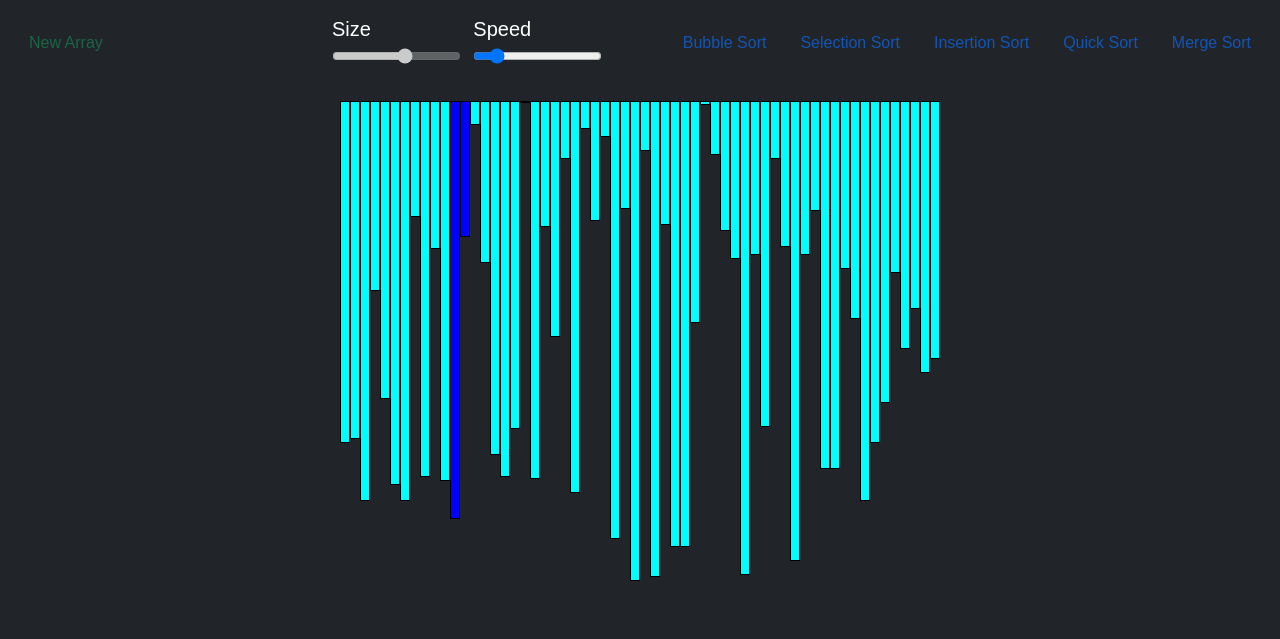
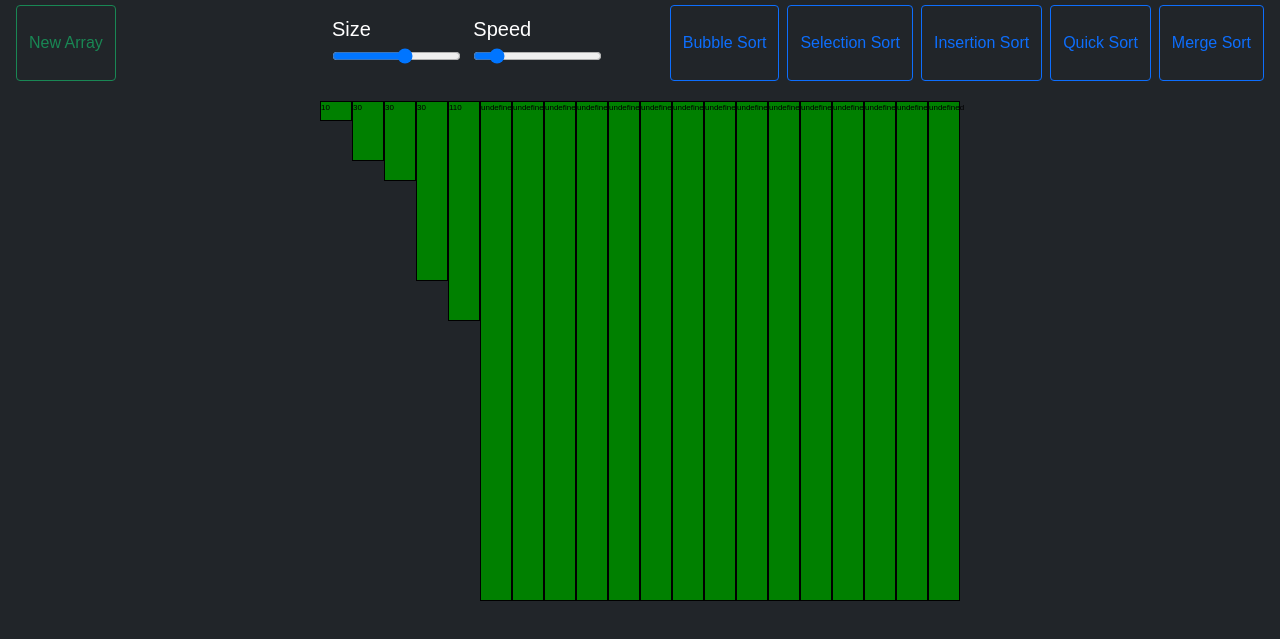
Before and after one commit to arvinder004/Algorithm-Visualizer, a plain HTML site: page index.html in a window 1280 px wide. Both pictures are taken after a click on the button "Bubble Sort". Shown: the part 67-706 px from the top of the page. Drawn offline with nearby package versions, Linux system fonts and the light colour scheme.

Commit message:
minor testing

```diff
--- a/index.html
+++ b/index.html
@@ -35,7 +35,11 @@
 </header>
 <body class="p-3 mb-2 bg-dark text-white">
 
-    <div id="bars" class="flex-container"></div>
+    <div id="bars" class="flex-container">
+        <span id="num">
+
+        </span>
+    </div>
 
     <script src="https://cdn.jsdelivr.net/npm/bootstrap@5.0.0-beta2/dist/js/bootstrap.bundle.min.js" integrity="sha384-b5kHyXgcpbZJO/tY9Ul7kGkf1S0CWuKcCD38l8YkeH8z8QjE0GmW1gYU5S9FOnJ0" crossorigin="anonymous"></script>
     <script src="js_files/sorting.js"></script>
--- a/js_files/sorting.js
+++ b/js_files/sorting.js
@@ -5,6 +5,10 @@ function swap(el1, el2) {
     let temp = el1.style.height;
     el1.style.height = el2.style.height;
     el2.style.height = temp;
+
+    let temp1 = el1.innerHTML;
+    el1.innerHTML = el2.innerHTML;
+    el2.sinnerHTML = temp1;
 
 }
 
@@ -81,16 +85,16 @@ let array = [];
 createNewArray();
 
 // To create new array input size of array
-function createNewArray(noOfBars = 60) {
+function createNewArray(noOfBars = 20) {
     // calling helper function to delete old bars from dom
     deleteChild();
 
     // creating an array of random numbers
-    array = [];
-    for (let i = 0; i < noOfBars; i++) {
-        array.push(Math.floor(Math.random() * 250) + 1);
-    }
-    console.log(array);
+    array = [10,40,90,30,110];
+    // for (let i = 0; i < noOfBars; i++) {
+    //     array.push(Math.floor(Math.random() * 250) + 1);
+    // }
+    // console.log(array);
 
     // select the div #bars element
     const bars = document.querySelector("#bars");
@@ -98,11 +102,17 @@ function createNewArray(noOfBars = 60) {
     // create multiple element div using loop and adding class 'bar col'
     for (let i = 0; i < noOfBars; i++) {
         const bar = document.createElement("div");
+        bar.innerHTML = array[i];
+        bar.style.color = 'black';
+        bar.style.fontSize = '0.5rem';
         bar.style.height = `${array[i]*2}px`;
+        bar.style.width = '2rem'
         bar.classList.add('bar');
         bar.classList.add('flex-item');
         bar.classList.add(`barNo${i}`);
+
         bars.appendChild(bar);
+
     }
 }
 
```
